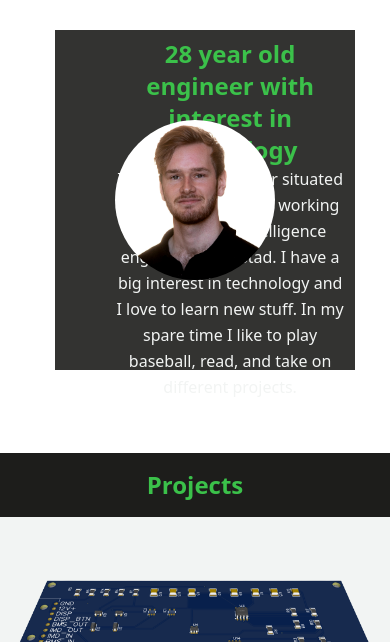
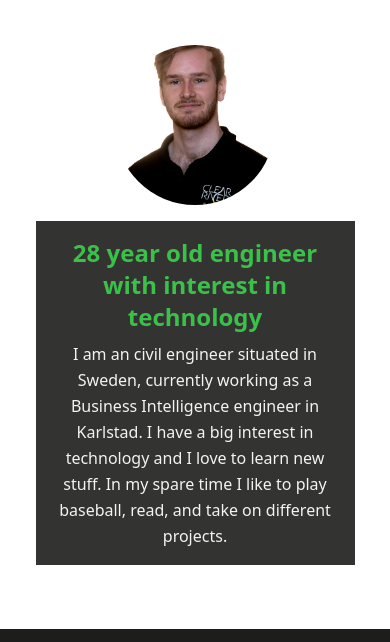
Before and after one commit to cocacolakire/cocacolakire.github.io, a plain HTML site: page index.html in a window 390 px wide. Shown: the part 83-725 px from the top of the page. Drawn offline with nearby package versions, Linux system fonts and the light colour scheme.

Commit message:
Update responsiveness of certain elements
Remove absolute positioning of profile image
aboutme section is now flex flex-col items-center gap-4. Image stacks
above the text card at all sizes

```diff
--- a/css/styles.css
+++ b/css/styles.css
@@ -43,23 +43,6 @@ body {
     transition: 300ms;
 }
 
-/* 1820px is not a standard Tailwind breakpoint */
-@media screen and (max-width: 1820px) {
-    #aboutMe {
-        place-items: center;
-    }
-    .imageContainer {
-        position: static;
-    }
-    .infoText {
-        height: auto;
-        padding: 0 0.2rem 0.5rem 0.2rem;
-    }
-    .text_container {
-        width: auto;
-        text-align: center;
-    }
-}
 
 /* Carousel responsive - breakpoints don't align with Tailwind defaults */
 @media screen and (max-width: 1025px) and (min-width: 520px) {
--- a/index.html
+++ b/index.html
@@ -29,31 +29,28 @@
       </nav>
     </header>
 
-    <main class="mt-[20%] sm:mt-[12%] lg:mt-[8%]">
-      <div id="aboutMe" class="p-4 w-[90%] sm:w-[70%] lg:w-1/2 mx-auto grid justify-between items-center">
-        <section class="imageContainer absolute w-40 h-40 overflow-hidden rounded-full border-[0.8rem] border-[rgb(29,29,27)]">
+    <main class="pt-28 md:pt-24 lg:pt-20">
+      <div id="aboutMe" class="scroll-mt-28 md:scroll-mt-24 lg:scroll-mt-20 p-4 w-[90%] sm:w-[70%] lg:w-1/2 mx-auto flex flex-col items-center gap-4">
+        <section class="w-40 h-40 flex-shrink-0 overflow-hidden rounded-full border-[0.8rem] border-[rgb(29,29,27)]">
           <img
             id="profPic"
             src="./resources/images/profile.jpg"
             alt="Picture of me"
-            srcset=""
-            class="h-auto max-w-full"
+            class="h-full w-full object-cover"
           />
         </section>
-        <aside class="infoText w-[94%] flex justify-self-end content-center p-2 h-[90%] text-[#F2F4F3] bg-[rgba(29,29,27,0.9)] justify-end">
-          <div class="text_container w-[82%] leading-relaxed">
-            <h2 class="text-2xl text-[#3BC14A] font-bold">28 year old engineer with interest in technology</h2>
+        <aside class="w-full text-[#F2F4F3] bg-[rgba(29,29,27,0.9)] p-4 text-center leading-relaxed">
+          <h2 class="text-2xl text-[#3BC14A] font-bold mb-2">28 year old engineer with interest in technology</h2>
           <p>
             I am an civil engineer situated in Sweden, currently working as a
             Business Intelligence engineer in Karlstad. I have a big interest
             in technology and I love to learn new stuff. In my spare time I
             like to play baseball, read, and take on different projects.
           </p>
-          </div>
         </aside>
       </div>
 
-      <div id="projects" class="bg-[rgb(242,244,243)] mt-12">
+      <div id="projects" class="scroll-mt-28 md:scroll-mt-24 lg:scroll-mt-20 bg-[rgb(242,244,243)] mt-12">
         <div class="bg-[rgb(29,29,27)] w-full text-center py-4">
           <h2 class="text-2xl text-[#3BC14A] font-bold">Projects</h2>
         </div>
@@ -81,7 +78,7 @@
         </div>
       </div>
 
-      <div id="skillSection" class="bg-[rgba(29,29,27,0.9)] w-4/5 sm:w-1/2 mx-auto mt-12 mb-32 py-4 text-center">
+      <div id="skillSection" class="scroll-mt-28 md:scroll-mt-24 lg:scroll-mt-20 bg-[rgba(29,29,27,0.9)] w-4/5 sm:w-1/2 mx-auto mt-12 mb-32 py-4 text-center">
         <h2 class="text-2xl text-[#3BC14A] font-bold">Skills</h2>
         <span class="pt-4 flex flex-wrap justify-around">
           <i class="fa fa-brands fa-github text-white text-5xl"></i>
```
Lines whose indentation alone changed are shown as unchanged.
